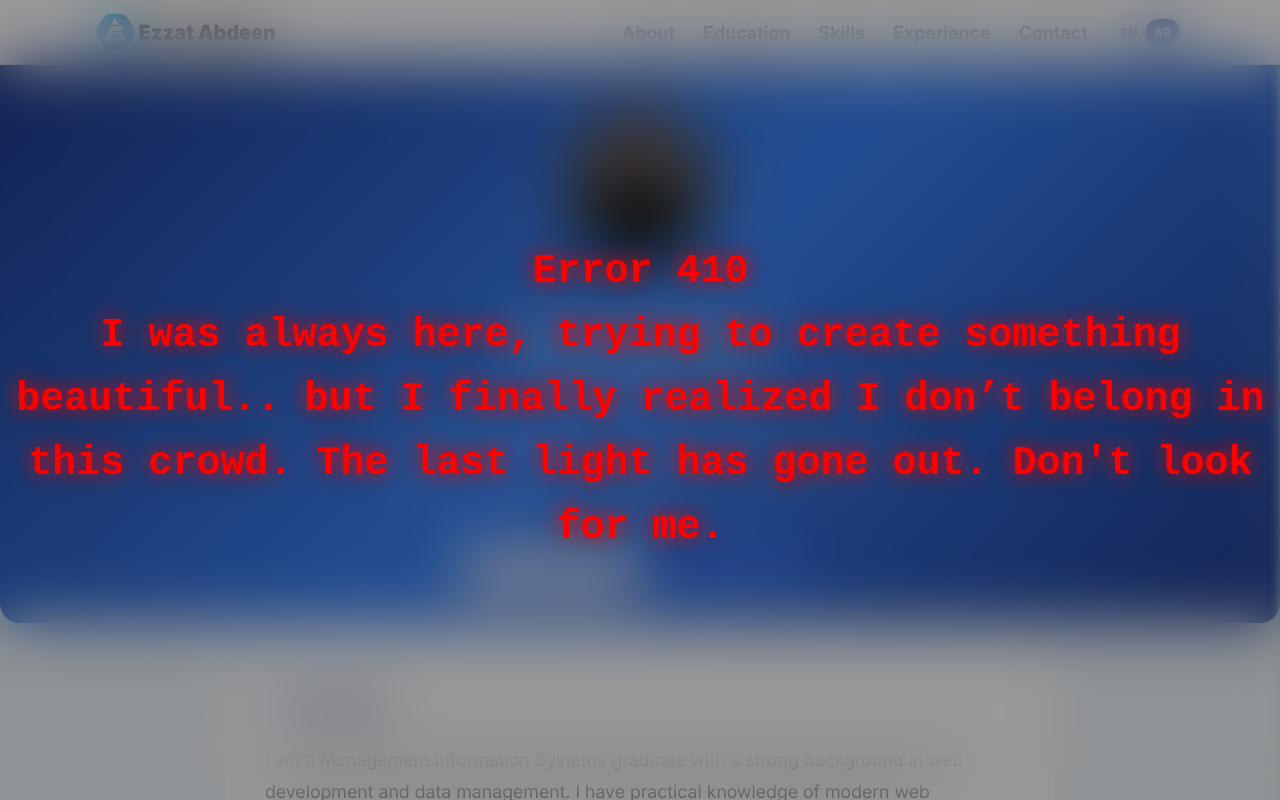
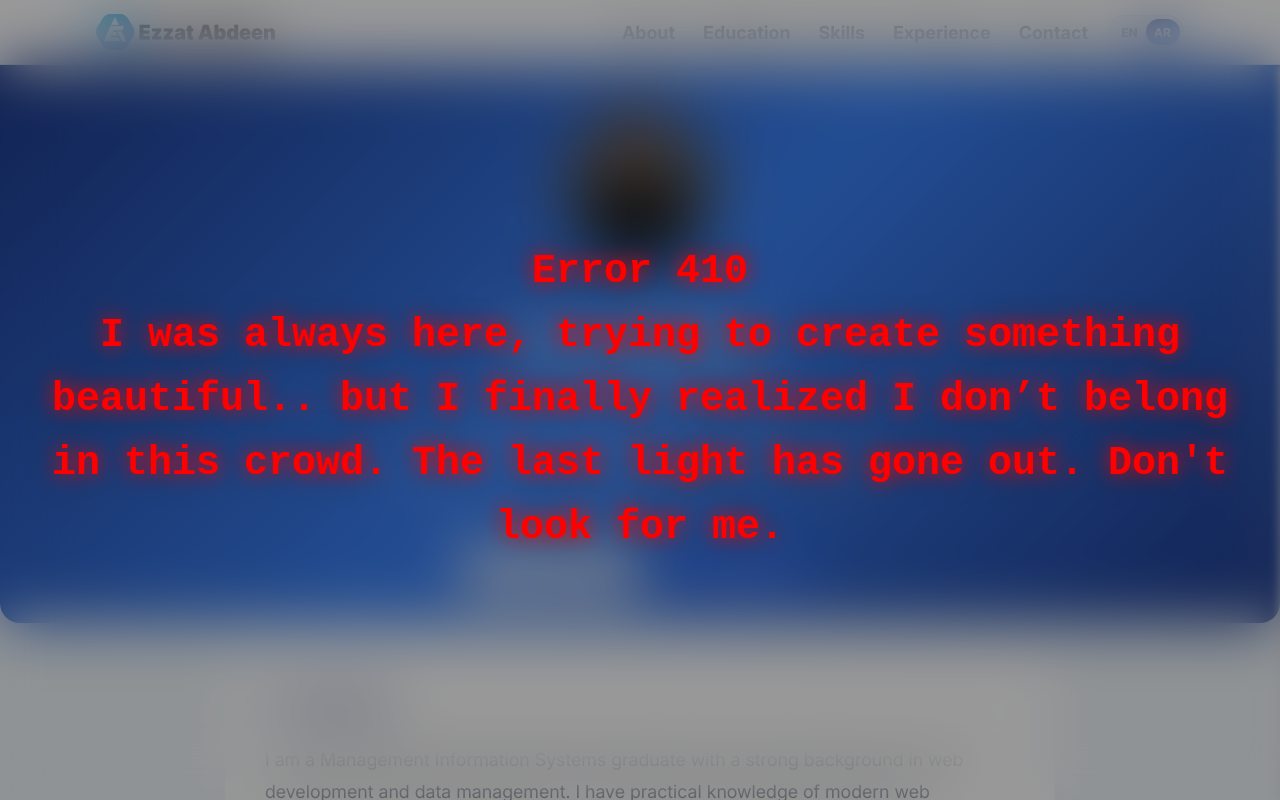
Before and after one commit to ezzatabdeen-dev/protfolio, a Next.js app: page /en in a window 1280 px wide. Shown: the top 800 px of the page. Built offline with nearby package versions, Linux system fonts and the light colour scheme.

Commit message:
Update Freeze.module.css

```diff
--- a/src/components/About/Freeze.module.css
+++ b/src/components/About/Freeze.module.css
@@ -15,6 +15,7 @@
   user-select: none;
   pointer-events: all;
   touch-action: none;
+  padding: 0 1rem;
 }
 
 .errorText {
@@ -25,11 +26,10 @@
   line-height: 1.6;
   font-weight: 900;
   text-shadow: 0 0 20px rgba(255, 0, 0, 1), 0 0 40px rgba(0, 0, 0, 0.5);
-  animation: glitch 1s linear infinite;
+  animation: flicker 2s infinite;
 }
 
-@keyframes glitch {
-  2%, 64% { transform: translate(2px, 0) skew(0deg); }
-  4%, 60% { transform: translate(-2px, 0) skew(0deg); }
-  62% { transform: translate(0, 0) skew(5deg); }
+@keyframes flicker {
+  0%, 19%, 21%, 23%, 25%, 54%, 56%, 100% { opacity: 1; }
+  20%, 24%, 55% { opacity: 0.5; }
 }
```
